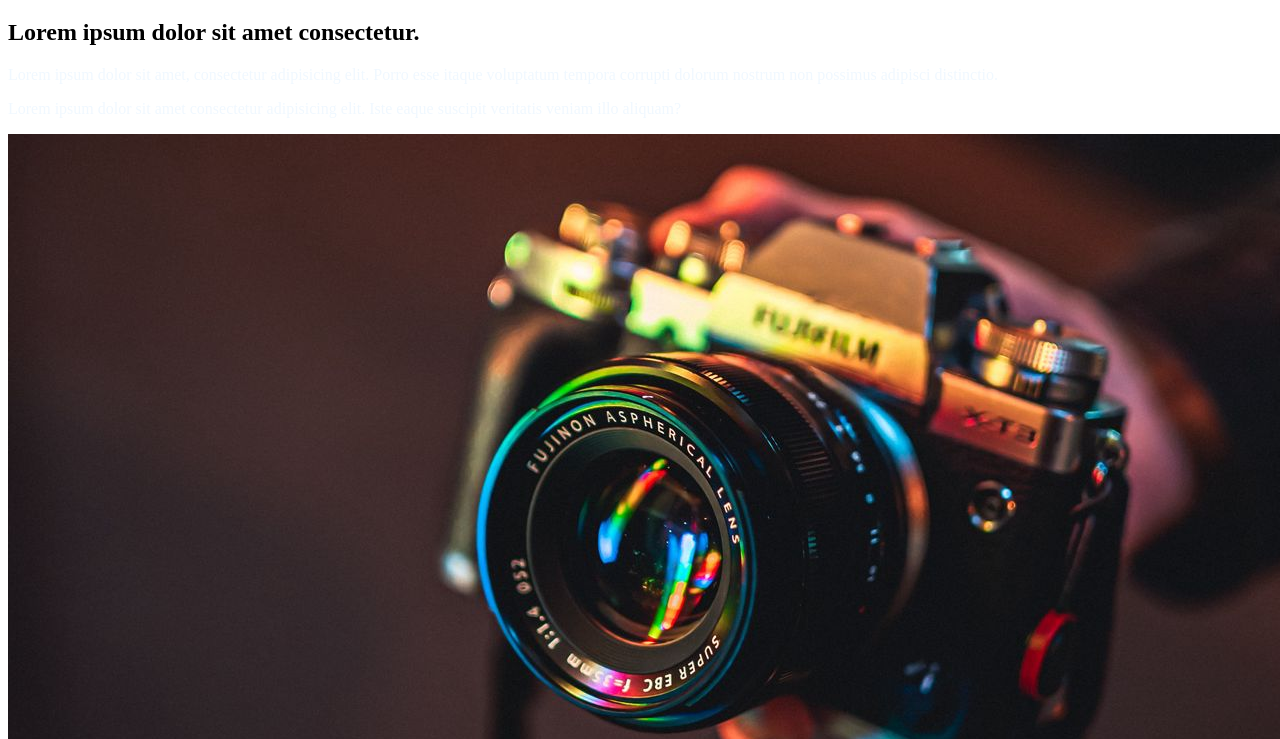
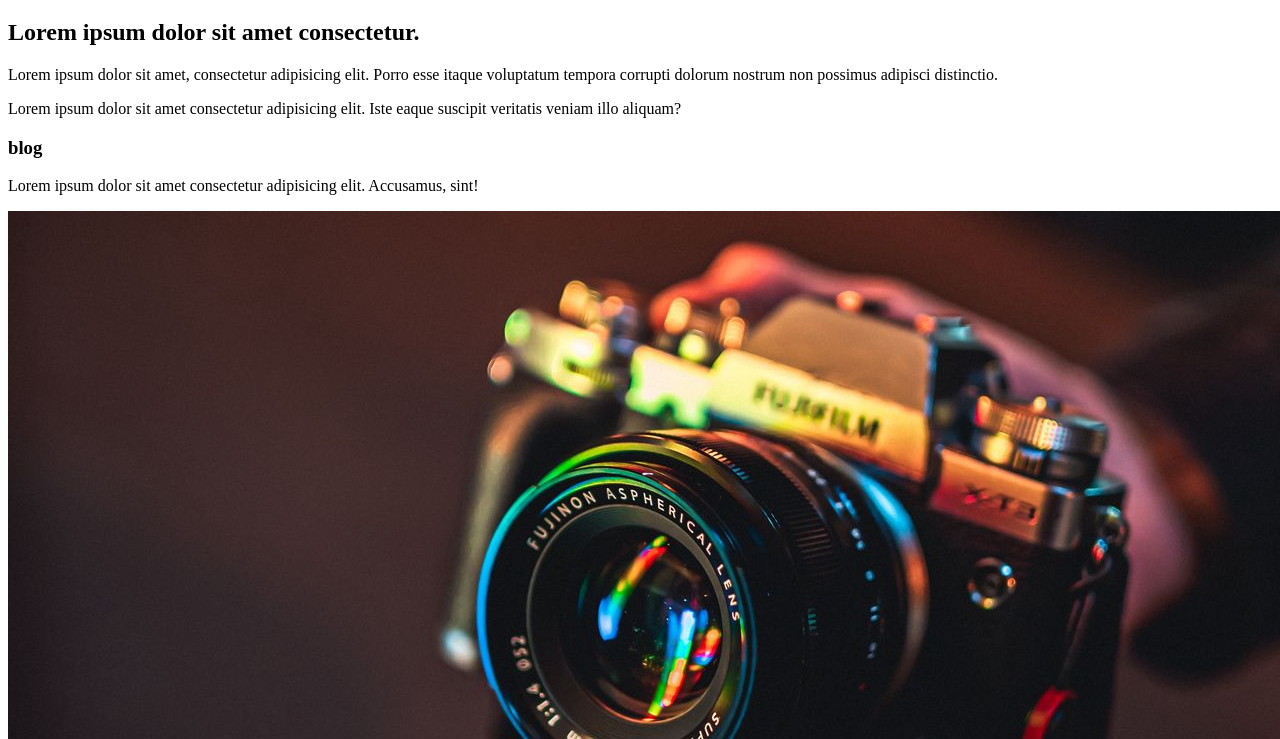
Before and after one commit to MASHRUR1308/second-repo, a plain HTML site: page index.html in a window 1280 px wide. Shown: the part 61-800 px from the top of the page. Drawn offline with Linux system fonts and the light colour scheme.

Commit message:
add something

```diff
--- a/index.html
+++ b/index.html
@@ -4,7 +4,7 @@
     <meta charset="UTF-8">
     <meta http-equiv="X-UA-Compatible" content="IE=edge">
     <meta name="viewport" content="width=device-width, initial-scale=1.0">
-    <title>Document</title>
+    <title>Documented</title>
     <link rel="stylesheet" href="style.css">
 </head>
 <body>
@@ -12,6 +12,10 @@
     <h2>Lorem ipsum dolor sit amet consectetur.</h2>
     <p>Lorem ipsum dolor sit amet, consectetur adipisicing elit. Porro esse itaque voluptatum tempora corrupti dolorum nostrum non possimus adipisci distinctio.</p>
     <p>Lorem ipsum dolor sit amet consectetur adipisicing elit. Iste eaque suscipit veritatis veniam illo aliquam?</p>
+    <div>
+        <h3>blog</h3>
+        <p>Lorem ipsum dolor sit amet consectetur adipisicing elit. Accusamus, sint!</p>
+    </div>
     <img src="camera_glare_reflection_195277_1280x720.jpg" alt="">
 </body>
 </html>
--- a/style.css
+++ b/style.css
@@ -1,5 +1,5 @@
 p{
-    color: aliceblue;
+
 }
 h1{
 
```
